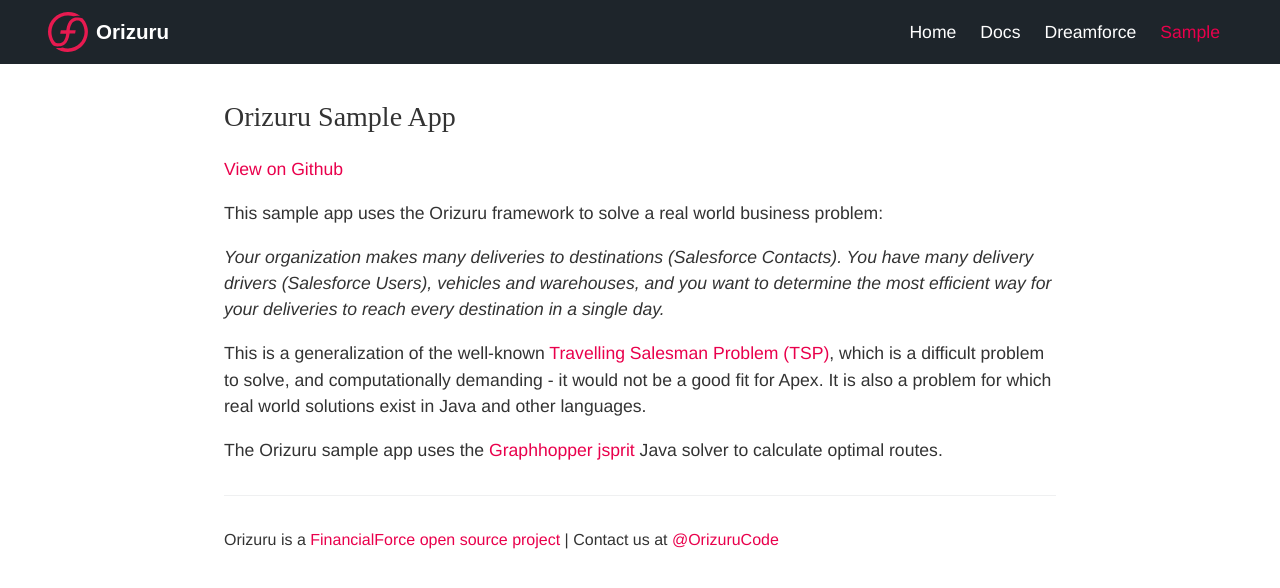
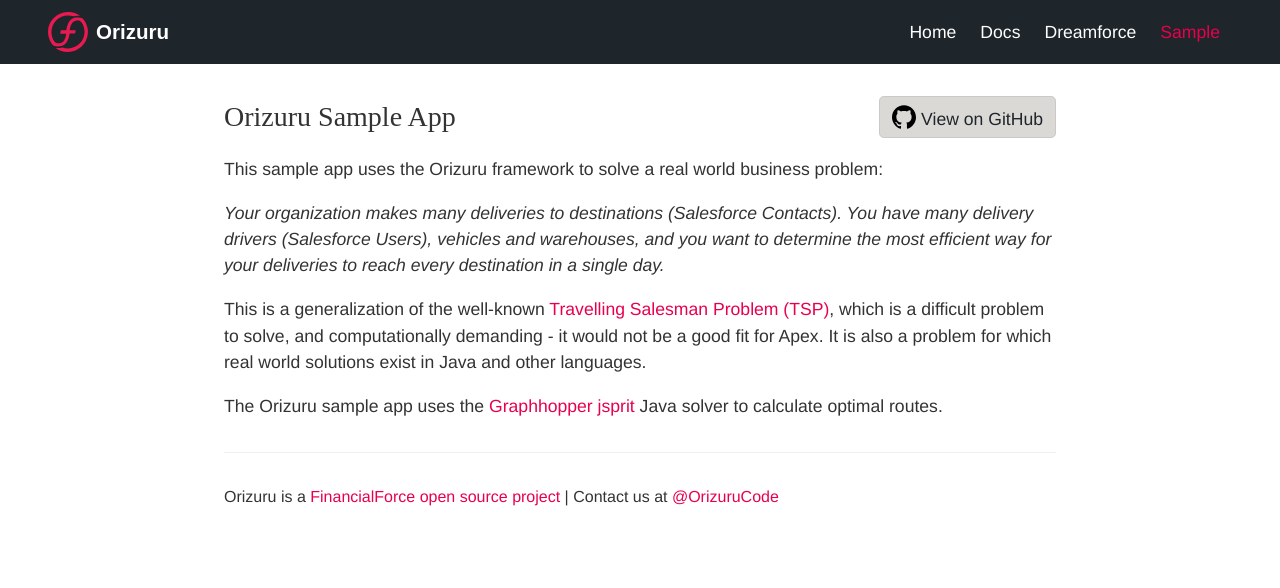
Before and after one commit to certinia/orizuru-pages, a Jekyll site: the page built from _pages/sample.md, in a window 1280 px wide. Shown: the top 588 px of the page. Built offline with Jekyll 4.4.1, drawn with Linux system fonts in a browser that asks for light colours; some web fonts are replaced; part of the change alters nothing that is shown.

```diff
--- a/_layouts/default.html
+++ b/_layouts/default.html
@@ -15,7 +15,10 @@
       <section class="main-content">
         {% if page.repo_url %}
         <div class="repo-controls">
-            <a target="_blank" href="{{ page.repo_url| default: site.github.repository_url }}">View on GitHub</a>
+            <a target="_blank" href="{{ page.repo_url| default: site.github.repository_url }}">
+              <img src="/assets/images/github.svg" alt="View on Github">
+              View on GitHub
+            </a>
         </div>
         {% endif %}
 
--- a/_pages/sample.md
+++ b/_pages/sample.md
@@ -3,10 +3,10 @@ title: Sample App
 permalink: /sample/
 layout: default
 lang: en
+repo_url: https://github.com/financialforcedev/orizuru-sample-app
 ---
 
 # Orizuru Sample App
-[View on Github](https://github.com/financialforcedev/orizuru-sample-app)
 
 This sample app uses the Orizuru framework to solve a real world business problem:
 
```
